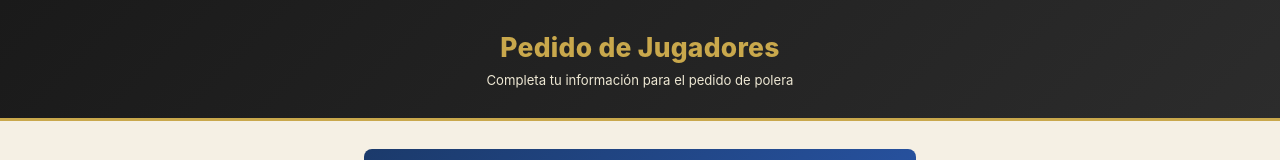
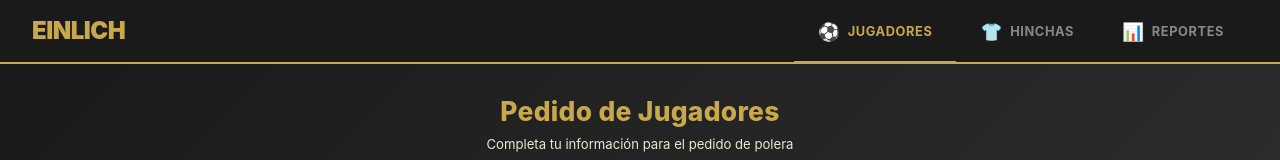
Before and after one commit to xcharag/einlich, a React (Vite) app in the folder frontend/: page /jugadores in a window 1280 px wide. Shown: the top 160 px of the page. Built offline with nearby package versions, Linux system fonts and the light colour scheme; no server answers; the HTML template or start-up script is replaced by a standard one.

Commit message:
Restore navbar

```diff
--- a/frontend/src/App.jsx
+++ b/frontend/src/App.jsx
@@ -1,5 +1,6 @@
 import React from 'react';
 import { BrowserRouter, Routes, Route, Navigate } from 'react-router-dom';
+import Navbar from './components/Navbar';
 import Jugadores from './pages/Jugadores';
 import Hinchas from './pages/Hinchas';
 import Reportes from './pages/Reportes';
@@ -7,12 +8,17 @@ import Reportes from './pages/Reportes';
 export default function App() {
   return (
     <BrowserRouter>
+      <div className="app-shell">
+        <Navbar />
+        <main className="app-main">
           <Routes>
             <Route path="/" element={<Navigate to="/jugadores" replace />} />
             <Route path="/jugadores" element={<Jugadores />} />
             <Route path="/hinchas" element={<Hinchas />} />
             <Route path="/reportes" element={<Reportes />} />
           </Routes>
+        </main>
+      </div>
     </BrowserRouter>
   );
 }
--- a/frontend/src/index.css
+++ b/frontend/src/index.css
@@ -51,6 +51,7 @@ input, select { font-family: inherit; }
 }
 .app-main {
   flex: 1;
+  padding-bottom: 5rem; /* clearance for the bottom navbar on mobile */
 }
 
 /* ── Page wrapper ───────────────────────────────────────────────── */
```
Lines whose indentation alone changed are shown as unchanged.
